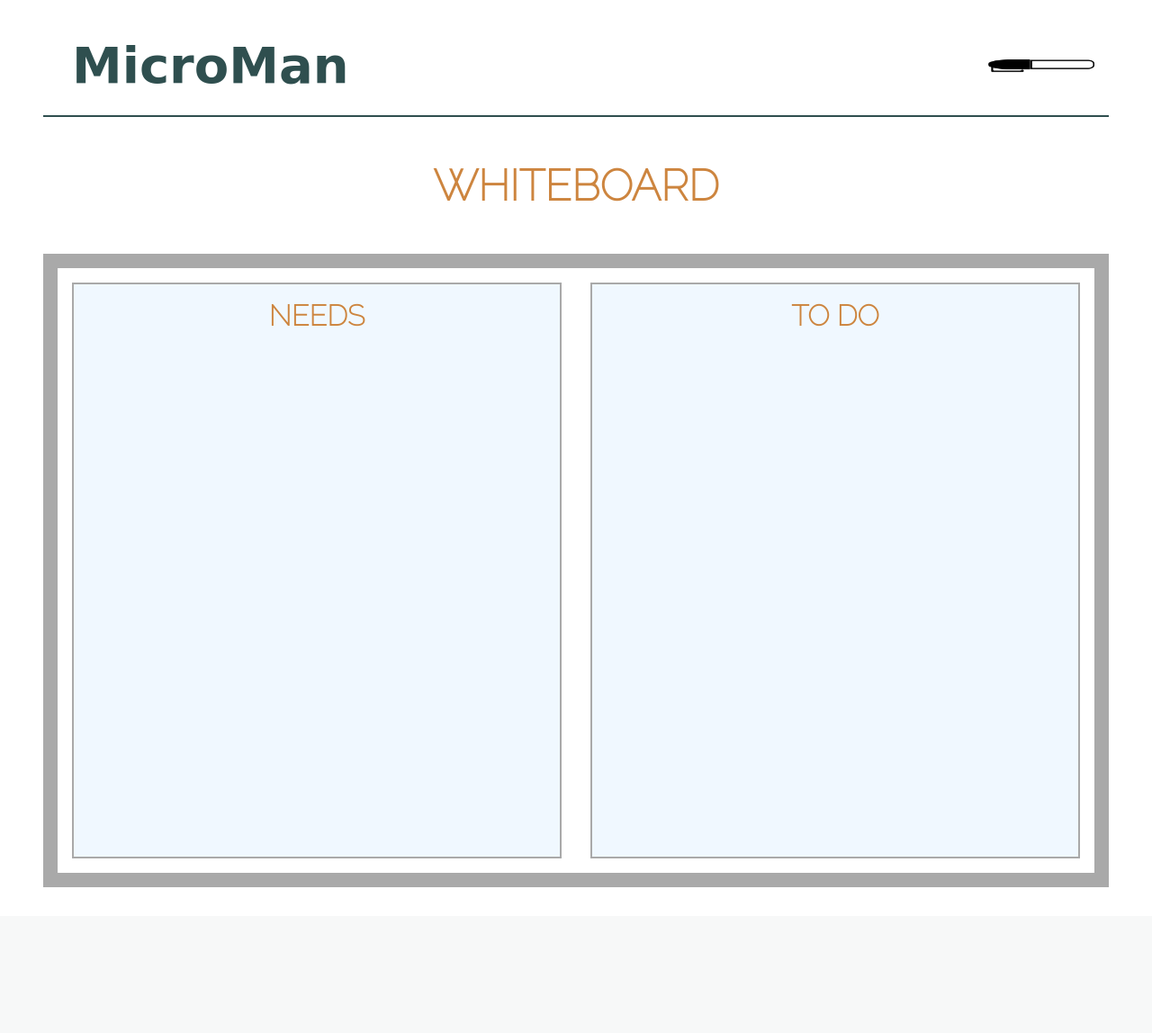
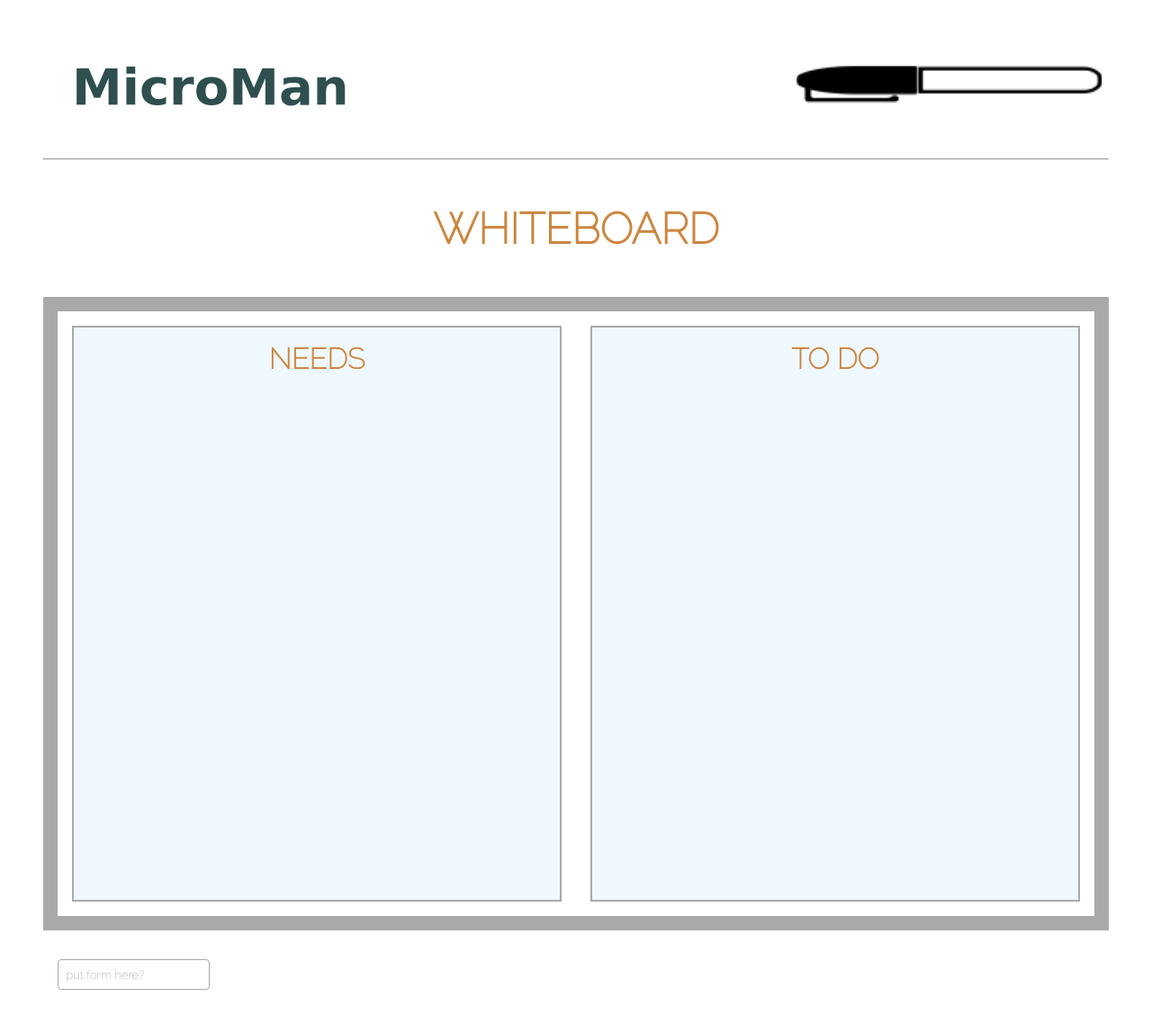
Before and after one commit to Amber-DiNenna/Capstone, a Django app: template kitchen_project/templates/whiteboard.html in a window 1280 px wide. Shown: the whole page at 90% size. Before the commit the page ends 986 px from the top, so only its background shows below. Run offline with Django 4.2, Linux system fonts and the light colour scheme; the template is opened without the code that fills it: most values are stand-ins (such as "Sample title", 1, 10 or a date in 2020); some web fonts are replaced.

Commit message:
WIP: finish styling dropdown and figure out how to get the hr to not look dumb again.

```diff
--- a/kitchen_project/static/base/styles.css
+++ b/kitchen_project/static/base/styles.css
@@ -17,6 +17,7 @@ font-family: 'Thasadith', sans-serif; (tight thin normal)*/
   padding: 0;
   box-sizing: border-box;
   margin: 1rem;
+  /* border: 1px solid red; */
 }
 
 body {
@@ -64,7 +65,7 @@ header {
   display: flex;
   align-items: center;
   justify-content: space-between;
-  height: 5rem;
+  height: 8rem;
 }
 
 #micro-logo {
@@ -74,34 +75,65 @@ header {
 }
 
 #sharpie {
-  width: 10%;
+  width:100%;
+  margin:0;
 }
 
-hr {
-  border: 1px solid darkslategray;
+/* hr {
+  border: 2px solid darkgray;
+} */
+
+/* Dropdown Button */
+.dropbtn {
+  background-color: white;
+  /* min-width: 160px; */
+  width: 100%;
+  margin: 0;
+  /* padding: 1rem; */
 }
 
-/* .dropdown {
+/* The container <div> - needed to position the dropdown content */
+.dropdown {
+  position: relative;
+  display: inline-block;
+  align-items: center;
+  width: 30%;
+  margin: 0;
 
 }
 
-.dropbtn {
-  background-color: white;
-  border: none;
-  outline: none;
-  color: white;
-}
 
-
+/* Dropdown Content (Hidden by Default) */
 .dropdown-content {
   display: none;
   position: absolute;
-  background-color: #f9f9f9;
-  min-width: 160px;
+  background-color: white;
+  width: 100%;
+  margin: 0;
   box-shadow: 0px 8px 16px 0px rgba(0,0,0,0.2);
   z-index: 1;
-} */
+}
 
+/* Links inside the dropdown */
+.dropdown-content a {
+  color: darkslategray;
+  text-decoration: none;
+  text-align: center;
+  display: block;
+  margin:0;
+  padding-top: 1rem;
+  padding-bottom: 1rem;
+  font-size: 1rem;
+}
+
+/* Change color of dropdown links on hover */
+.dropdown-content a:hover {color: peru;}
+
+/* Show the dropdown menu on hover */
+.dropdown:hover .dropdown-content {display: block;}
+
+/* Change the background color of the dropdown button when the dropdown content is shown */
+.dropdown:hover .dropbtn {border-bottom: 2px solid darkgray;}
 /* ^^^ NAV BAR------------------------------------------- ^^^ */
 
 #main-menu-div {
@@ -121,7 +153,7 @@ hr {
   justify-content: space-between;
   text-align: center;
   border: 1rem solid darkgray;
-  /* background-color:aliceblue; */
+
 }
 
 #needs, #todo {
@@ -137,7 +169,10 @@ hr {
 
 .babe-writing {
   font-family: 'Rock Salt', cursive;
-  font-size: .75rem;
+  font-size: 1rem;
+  text-align: left;
+  margin-left: 1rem;
+  margin-right: 1rem;
 }
 
 /* UPDATES ---------------------------------------- */
--- a/kitchen_project/templates/navbar.html
+++ b/kitchen_project/templates/navbar.html
@@ -1,15 +1,33 @@
 {% load static %}
 
-<header>
+{% comment %} <header>
   <a href='/'>
     <h1 id='micro-logo'>MicroMan</h1>
   </a>
   <img id='sharpie' src="{% static 'base/sharpie.jpeg' %}" alt="sharpie">
 
 </header>
+<hr> {% endcomment %}
+
+<header>
+  <a href='/'><h1 id='micro-logo'>MicroMan</h1></a>
+  <div class="dropdown">
+    <button class="dropbtn"><img id='sharpie' src="{% static 'base/sharpie.jpeg' %}" alt="sharpie"></button>
+    {% comment %} <button class="dropbtn"><img id='sharpie' src="{% static 'base/sharpie.jpeg' %}" alt="sharpie"></button> {% endcomment %}
+
+    <div class="dropdown-content">
+      <a href="/changes">UPDATES FEED</a>
+      <a href="/whiteboard">WHITEBOARD</a>
+      <a href="/checklists">CHECKLISTS</a>
+      <a href="/recipes">RECIPE BOOK</a>
+      <a href="/prep">PREP LIST</a>
+      <a href="/inventory">INVENTORY SHEET</a>
+      <a href="#">LOGOUT</a>
+    </div>
+  </div>
+
+</header>
 <hr>
-
-
 
 
     {% comment %} <div id='nav-logo-div'>
--- a/kitchen_project/templates/whiteboard.html
+++ b/kitchen_project/templates/whiteboard.html
@@ -8,10 +8,9 @@
 <div id='whiteboard'>
   <div id='needs'>
     <h2>NEEDS</h2>
-    {% comment %} <hr class='gray-hr'> {% endcomment %}
     {% for item in items %}
       {% if item.to_whiteboard == True %}
-      <p class='babe-writing'><a>{{ item.name }}</a></p>
+      <p class='babe-writing'>&#10004; &#10006;<a>{{ item.name }}</a></p>
       {% endif %}
     {% endfor %}
   </div>
@@ -20,16 +19,29 @@
 
   <div id='todo'>
     <h2>TO DO</h2>
-    {% comment %} <hr class='gray-hr'> {% endcomment %}
+
     {% for todo in todos %}
       {% if todo.to_whiteboard == True %}
-      <p class='babe-writing'><a>{{ todo.name }}</a></p>
+      <p class='babe-writing'>&#10004; &#10006;<a>{{ todo.name }}</a></p>
       {% endif %}
     {% endfor %}
   </div>
 
   <br><br>
+</div>
+<div id='whiteboard-input'>
+  <input placeholder='put form here?'></input>
+</div>
 
 {% endblock content %}
 
-{% comment %} NEED TO ADD CHECKBOXES AND ALL THAT SAME AS CHECKLIST {% endcomment %}
+{% comment %}
+
+I GUESS USE JS TO MAKE THE  CHECK AND THE X DO STUFF? MAYBE MAKE THEM @CLICK BUTTONS?
+
+V = CROSS OUT WITH CSS?
+X = CHANGE TO WHITEBOARD TO FALSE AND CLEAR OUT NEED FIELD?
+
+(LOOK AT VUE TO DO)
+
+{% endcomment %}
```
Also changed, not shown: kitchen_project/static/base/sharpie.jpeg.
